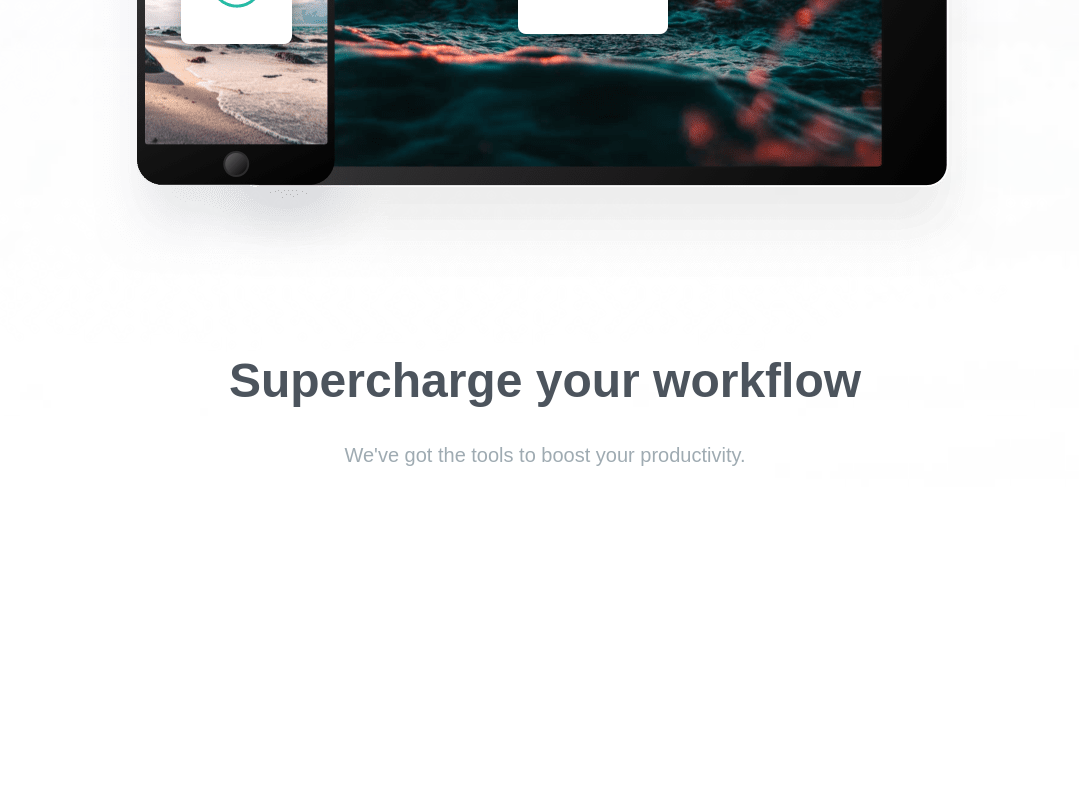
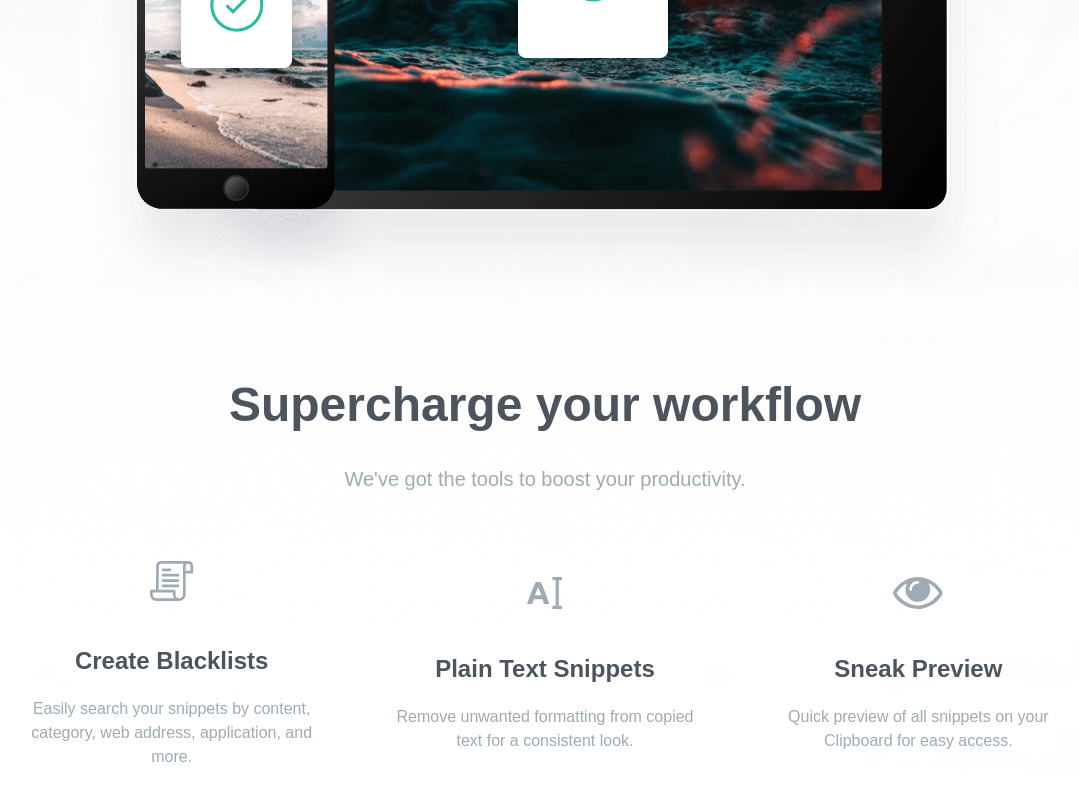
Before and after one commit to BinyamCheru/Clipboard-Website, a website: page index.html in a window 1280 px wide. Shown: the part 2303-3103 px from the top of the page, without its empty margins (95-1174 px from the left). Before the commit the page ends 2856 px from the top, so only its background shows below. Drawn offline with Linux system fonts and the light colour scheme; a web font is replaced by a local one.

Commit message:
Add items container and items in supercharge section

```diff
--- a/index.html
+++ b/index.html
@@ -49,9 +49,7 @@
     <section id="snippets">
       <div class="section-container my-20">
         <h3>Keep track of your snippets</h3>
-        <p
-          class="section-content mb-24"
-        >
+        <p class="section-content mb-24">
           Clipboard instantly stores any item you copy in the cloud, meaning you
           can access your snippets immediately on all your devices. Our Mac and
           iOS apps will help you organize everything.
@@ -78,9 +76,7 @@
           >
             <!-- Item 1 -->
             <div>
-              <h5 class="mb-2 text-2xl font-bold text-darkGrayishBlue">
-                Quick Search
-              </h5>
+              <h5>Quick Search</h5>
               <p class="max-w-md text-grayishBlue">
                 Easily search your snippets by content, category, web address,
                 application, and more.
@@ -112,9 +108,7 @@
     <section id="id">
       <div class="section-container my-20">
         <h3>Access Clipboard Anywhere</h3>
-        <p
-          class="section-content mb-24"
-        >
+        <p class="section-content mb-24">
           Whether you’re on the go, or at your computer, you can access all your
           Clipboard snippets in a few simple clicks.
         </p>
@@ -131,6 +125,42 @@
         <p class="section-content mb-16">
           We've got the tools to boost your productivity.
         </p>
+        <!-- Items Container -->
+        <div
+          class="flex flex-col items-center justify-between space-y-16 md:flex-row md:space-y-0 md:space-x-12"
+        >
+          <!-- Item 1 -->
+          <div class="flex flex-col items-center space-y-5">
+            <img
+              src="./images/icon-blacklist.svg"
+              alt="blacklist"
+              class="mb-6"
+            />
+            <h5>Create Blacklists</h5>
+            <p class="max-w-md text-grayishBlue">
+              Easily search your snippets by content, category, web address,
+              application, and more.
+            </p>
+          </div>
+
+          <!-- Item 2 -->
+          <div class="flex flex-col items-center space-y-5">
+            <img src="images/icon-text.svg" alt="" class="mb-6" />
+            <h5>Plain Text Snippets</h5>
+            <p class="max-w-md text-grayishBlue">
+              Remove unwanted formatting from copied text for a consistent look.
+            </p>
+          </div>
+
+          <!-- Item 3 -->
+          <div class="flex flex-col items-center space-y-5">
+            <img src="images/icon-preview.svg" alt="" class="mb-6" />
+            <h5>Sneak Preview</h5>
+            <p class="max-w-md text-grayishBlue">
+              Quick preview of all snippets on your Clipboard for easy access.
+            </p>
+          </div>
+        </div>
       </div>
     </section>
   </body>
--- a/input.css
+++ b/input.css
@@ -5,6 +5,9 @@
 @layer base {
   h3 {
     @apply mb-8 text-4xl font-bold text-darkGrayishBlue md:text-5xl;
+  }
+  h5 {
+    @apply mb-2 text-2xl font-bold text-darkGrayishBlue;
   }
 }
 
```
Also changed, not shown: css/style.css.
